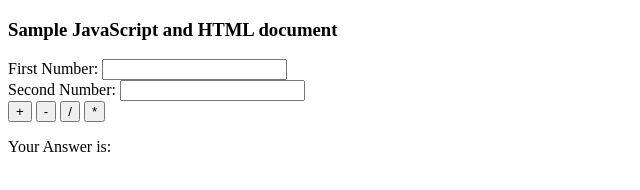
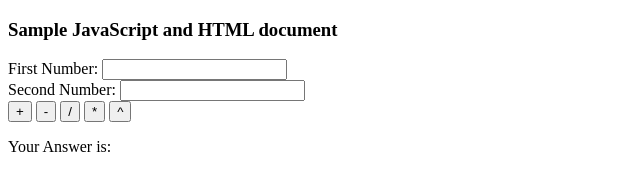
Before and after one commit to rileighmec-ctrl/First-Java-Script-Assignment, a plain HTML site: page index.html in a window 1280 px wide. Shown: the full height of the page, 0-640 px from the left. Drawn offline with Linux system fonts and the light colour scheme.

Commit message:
Update index.html

```diff
--- a/index.html
+++ b/index.html
@@ -28,6 +28,14 @@
       let c = Number(a) * Number(b);
       document.getElementById("ans").innerHTML = c;
     }
+
+    function power() {
+      let a = document.getElementById("fn").value;
+      let b = document.getElementById("sn").value;
+      let c = Number(a) ** Number(b);
+      document.getElementById("ans").innerHTML = c;
+    }
+
   </script>
   </head>
 <body>
@@ -39,6 +47,7 @@
     <button onclick="subtract()"> - </button>
     <button onclick="divide()"> / </button>
     <button onclick="multiply()"> * </button>
+    <button onclick="power()"> ^ </button>
 
   </p>
 
```
